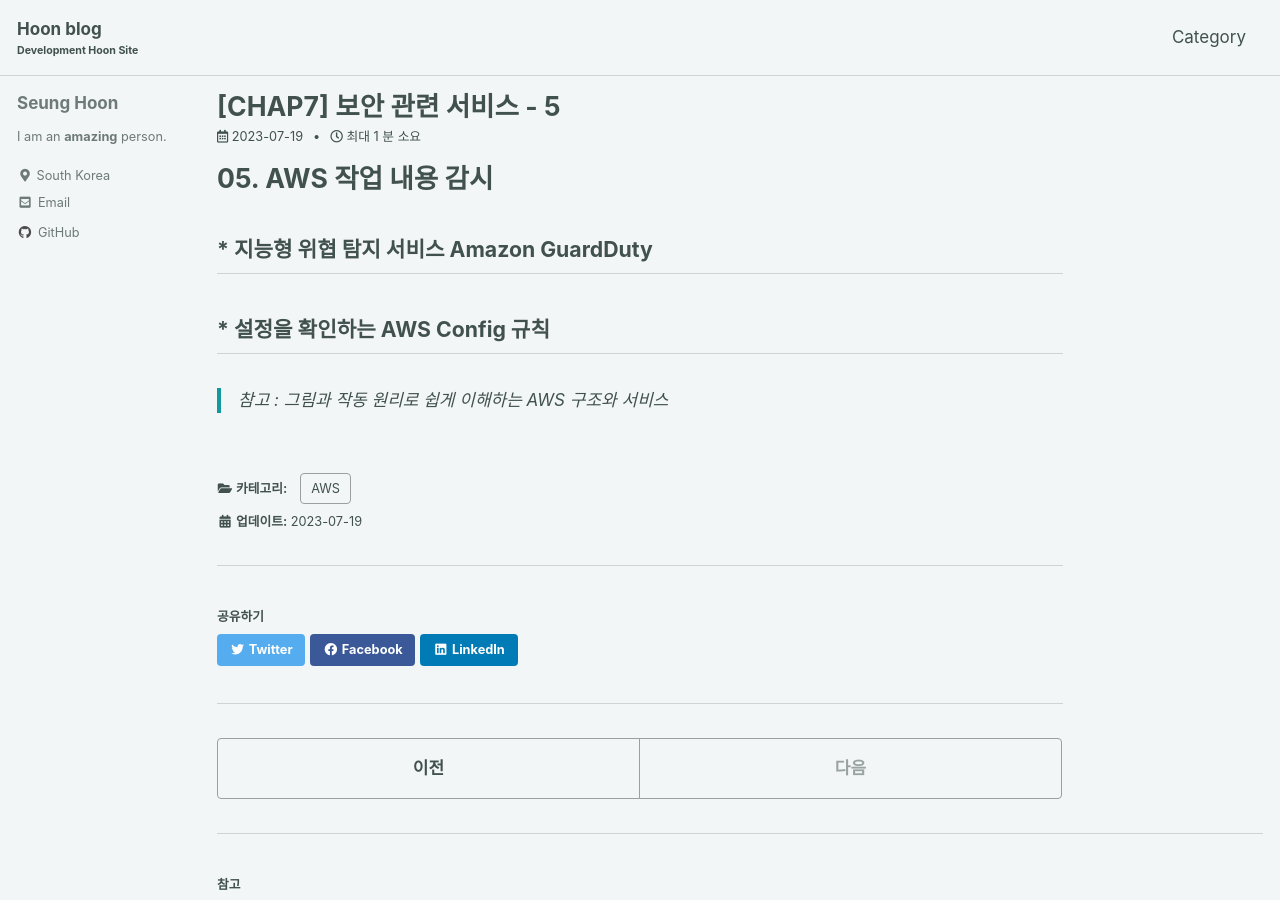
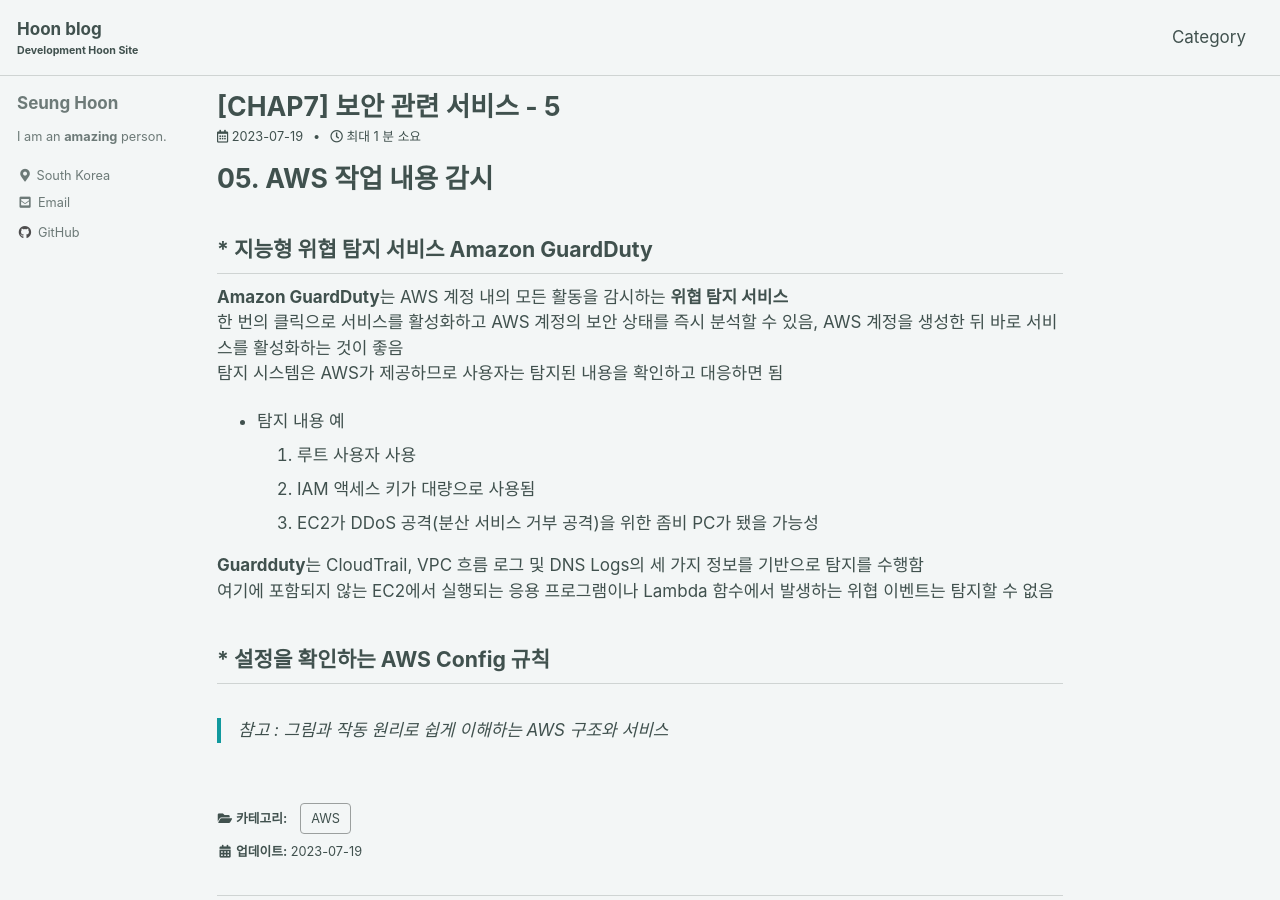
Before and after one commit to ibk01161/ibk01161.github.io, a Jekyll site: the page built from _posts/2023-07-19-aws7_05.md, in a window 1280 px wide and 900 px high. Built offline with Jekyll 4.4.1, drawn with Linux system fonts in a browser that asks for light colours; cached includes are drawn as plain includes.

Commit message:
Add Post

```diff
--- a/_posts/2023-07-19-aws7_05.md
+++ b/_posts/2023-07-19-aws7_05.md
@@ -8,7 +8,17 @@ categories: AWS
 
 ## * 지능형 위협 탐지 서비스 Amazon GuardDuty
 
+**Amazon GuardDuty**는 AWS 계정 내의 모든 활동을 감시하는 **위협 탐지 서비스**
+한 번의 클릭으로 서비스를 활성화하고 AWS 계정의 보안 상태를 즉시 분석할 수 있음, AWS 계정을 생성한 뒤 바로 서비스를 활성화하는 것이 좋음
+탐지 시스템은 AWS가 제공하므로 사용자는 탐지된 내용을 확인하고 대응하면 됨
 
+* 탐지 내용 예
+1. 루트 사용자 사용
+2. IAM 액세스 키가 대량으로 사용됨
+3. EC2가 DDoS 공격(분산 서비스 거부 공격)을 위한 좀비 PC가 됐을 가능성
+
+**Guardduty**는 CloudTrail, VPC 흐름 로그 및 DNS Logs의 세 가지 정보를 기반으로 탐지를 수행함
+여기에 포함되지 않는 EC2에서 실행되는 응용 프로그램이나 Lambda 함수에서 발생하는 위협 이벤트는 탐지할 수 없음
 
 
 
```
